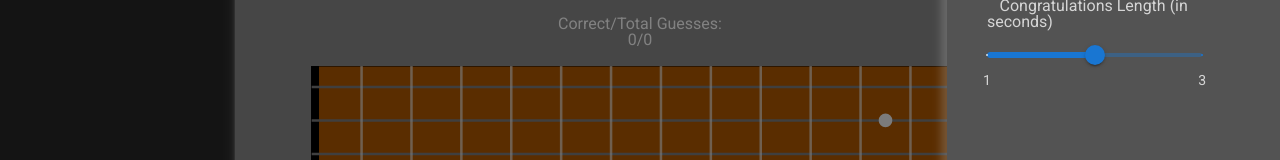
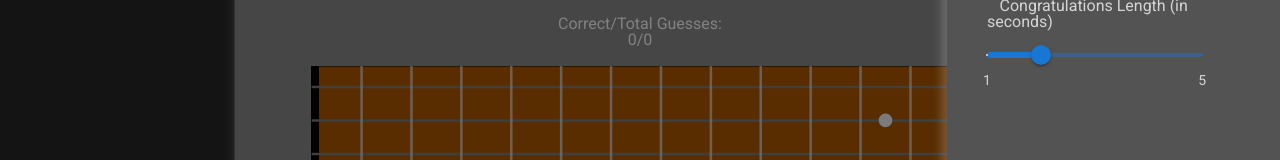
Before and after one commit to gregorymacat/guitarquiz, a React app: page / in a window 1280 px wide. Both pictures are taken after a click on the picture 1254 px from the left and 23 px from the top of the page. Shown: the part 309-469 px from the top of the page. Built offline with nearby package versions, Linux system fonts and the light colour scheme.

Commit message:
Added transition for closing settings, changed text colors

```diff
--- a/public/styles/main.css
+++ b/public/styles/main.css
@@ -83,11 +83,11 @@ section#main {
   display: block;
 }
 .guesses-results-container #incorrect-message {
-  color: rgb(196, 20, 20);
-  font-size: 160%;
+  color: rgb(181, 26, 26);
+  font-size: 145%;
 }
 .guesses-results-container #correct-message {
-  color: rgb(9, 170, 9);
+  color: rgb(26, 205, 26);
   font-size: 160%;
 }
 
--- a/public/styles/navbar.css
+++ b/public/styles/navbar.css
@@ -1,6 +1,39 @@
+@-webkit-keyframes fadeInAndOut {
+  0%, 100% { opacity: 0; }
+  40%, 60% { opacity: 1; }
+}
+@-webkit-keyframes fadeIn {
+  0% { opacity: 0; }
+  100% { opacity: 1; }
+}
+@-webkit-keyframes fadeOut {
+  0% { opacity: 1; }
+  100% { opacity: 0; }
+}
+@-webkit-keyframes slide-in {
+  100% { right: 0; }
+}
+@-webkit-keyframes slide-out {
+  100% { right: -40%; }
+}
+
 @keyframes fadeInAndOut {
   0%, 100% { opacity: 0; }
   40%, 60% { opacity: 1; }
+}
+@keyframes fadeIn {
+  0% { opacity: 0; }
+  100% { opacity: 1; }
+}
+@keyframes fadeOut {
+  0% { opacity: 1; }
+  100% { opacity: 0; }
+}
+@keyframes slide-in {
+  100% { right: 0; }
+}
+@keyframes slide-out {
+  100% { right: -40%; }
 }
 
 section#navbar {
@@ -29,7 +62,13 @@ section#navbar {
   height: 70%;
   width: 2%
 }
-#options-modal-background {
+/* @-webkit-keyframes fade-in {
+  100% { right: 0; }
+}
+@keyframes fade-in {
+  100% { right: 0; }
+} */
+#options-modal-background-fade-in {
   position: fixed;
   z-index: 2;
   top: 0;
@@ -37,9 +76,42 @@ section#navbar {
   width: 100%;
   height: 100%;
   background-color: rgba(0, 0, 0, 0.4);
+  animation: fadeIn 0.75s;
+}
+#options-modal-background-fade-out {
+  position: fixed;
+  z-index: 2;
+  top: 0;
+  left: 0;
+  width: 100%;
+  height: 100%;
+  background-color: rgba(0, 0, 0, 0.4);
+  animation: fadeOut 0.75s;
 }
 
-.options-select-container {
+#options-select-container-slide-in {
+  display: flex;
+  flex-direction: column;
+  justify-content: space-between;
+  position: fixed;
+  z-index: 2;
+  right: -40%;
+  width: 22%;
+  height: 92%;
+  padding: 2%;
+  background-color: rgb(83 83 83);
+  box-shadow: -4px 0px 8px 2px rgba(193, 193, 193, 0.28);
+  border-radius: 25px 0px 0px 25px;
+  -webkit-animation: slide-in 0.75s forwards;
+  /* -webkit-animation-delay: 2s; */
+  animation: slide-in 0.75s forwards;
+  /* animation-delay: 0.25s; */
+}
+#options-select-container-slide-in label, form {
+  margin: 5%;
+}
+
+#options-select-container-slide-out {
   display: flex;
   flex-direction: column;
   justify-content: space-between;
@@ -52,9 +124,10 @@ section#navbar {
   background-color: rgb(83 83 83);
   box-shadow: -4px 0px 8px 2px rgba(193, 193, 193, 0.28);
   border-radius: 25px 0px 0px 25px;
-}
-.options-select-container label, form {
-  margin: 5%;
+  -webkit-animation: slide-out 0.75s forwards;
+  /* -webkit-animation-delay: 2s; */
+  animation: slide-out 0.75s forwards;
+  /* animation-delay: 0.25s; */
 }
 #all-settings-container {
   height: 75%;
--- a/src/Components/Navbar.jsx
+++ b/src/Components/Navbar.jsx
@@ -28,32 +28,43 @@ const delayMarkerLabels = [
     label: '1',
   },
   {
-    value: 3,
-    label: '3',
+    value: 5,
+    label: '5',
   }
 ]
 
 function Navbar({settings, changeSettings}) {
-  const [settingsOpen, setSettingsOpen] = useState(false);
+  const [openSettings, setOpenSettings] = useState(false);
+  const [closeSettings, setCloseSettings] = useState(false);
   const [currStringCount, setCurrStringCount] = useState(settings.numOfStrings);
   const [currFretRange, setCurrFretRange] = useState(settings.fretRange);
   const [delay, setDelay] = useState(settings.delayBetweenNotes / 1000);
   const [showSaved, setShowSaved] = useState(false);
 
-  const handleClick = (event) => {
+  async function changeCloseState() {
+    setOpenSettings(false);
+    setCloseSettings(true);
+    //*IF THE TIME HERE IS CHANGED UPDATE THE LENGTH OF THE TRANSITION IN CSS
+    //*#options-select-container-slide-in(out) and #options-modal-background-fade-in(out)
+    await setTimeout(() => {
+      setCloseSettings(false);
+    }, 750);
+  }
+
+  function handleClick(event) {
     if (event.target.id === 'open-settings-icon') {
-      setSettingsOpen(true);
+      setOpenSettings(true);
     } else if (event.target.id === 'close-settings-icon') {
-      setSettingsOpen(false);
-    } else if (event.target.id === 'options-modal-background') {
-      setSettingsOpen(false);
+      changeCloseState();
+    } else if (event.target.id === 'options-modal-background-fade-in') {
+      changeCloseState();
     }
   }
-  const handleStringChange = (event, newValue) => {
+  function handleStringChange(event, newValue) {
     setCurrStringCount(newValue);
   }
 
-  const handleFretChange = (event, newValue, activeThumb) => {
+  function handleFretChange(event, newValue, activeThumb) {
     if (!Array.isArray(newValue)) {
       return;
     }
@@ -73,11 +84,11 @@ function Navbar({settings, changeSettings}) {
     }
   }
 
-  const handleDelayChange = (event, newValue) => {
+  function handleDelayChange(event, newValue) {
     setDelay(newValue);
   }
 
-  const handleSaveChanges = async () => {
+  async function handleSaveChanges () {
     setShowSaved(true);
 
     changeSettings(prevState => ({
@@ -87,20 +98,33 @@ function Navbar({settings, changeSettings}) {
       delayBetweenNotes: delay * 1000,
     }));
 
-    //!IF THE TIME HERE IS CHANGED UPDATE THE LENGTH OF THE TRANSITION IN CSS
+    //*IF THE TIME HERE IS CHANGED UPDATE THE LENGTH OF THE TRANSITION IN CSS
     await setTimeout(() => {
       setShowSaved(false);
     }, 2000);
   }
+
+  const modalClass =
+    openSettings ? "options-select-container-slide-in"
+    : closeSettings ? "options-select-container-slide-out"
+    : null;
+  const modalBackgroundClass =
+    openSettings ? "options-modal-background-fade-in"
+    : closeSettings ? "options-modal-background-fade-out"
+    : null;
 
   return (
     <div className="navbar-container">
       <h1 id="app-title">Guitar Notes Quiz</h1>
       <img id="open-settings-icon" onClick={handleClick} src="setting.png"></img>
       {
-        settingsOpen ?
-        <div id="options-modal-background">
-          <div className="options-select-container">
+        modalBackgroundClass ?
+          <div id={modalBackgroundClass} onClick={handleClick}></div>
+          : null
+      }
+      {
+        modalClass ?
+          <div id={modalClass}>
             <span id="close-settings-icon" onClick={handleClick}>Close</span>
             <form id="all-settings-container">
               <div className="slider-container">
@@ -122,7 +146,7 @@ function Navbar({settings, changeSettings}) {
                 <label for="delay-range">Congratulations Length (in seconds)</label>
                 <Slider id="delay-range" className="settings-slider" ariaLabel="Amount of Delay"
                   value={delay} onChange={handleDelayChange} valueLabelDisplay="auto"
-                  min={1} max={3} defaultValue={delay} marks={delayMarkerLabels}
+                  min={1} max={5} defaultValue={delay} marks={delayMarkerLabels}
                 />
               </div>
             </form>
@@ -135,7 +159,6 @@ function Navbar({settings, changeSettings}) {
               <button id="save-changes" onClick={handleSaveChanges}>Save Changes</button>
             </div>
           </div>
-        </div>
         : null
       }
     </div>
--- a/src/Components/Note.jsx
+++ b/src/Components/Note.jsx
@@ -11,8 +11,8 @@ const GUITAR_NOTES = [
   ['F#/Gb', 'G', 'G#/Ab', 'A', 'A#/Bb', 'B', 'C', 'C#/Db', 'D', 'D#/Eb', 'E', 'F', 'F#/Gb'],
   ['C#/Db', 'D', 'D#/Eb', 'E', 'F', 'F#/Gb', 'G', 'G#/Ab', 'A', 'A#/Bb', 'B', 'C', 'C#/Db'],
 ];
-const NOTE_STYLE = {fill: 'rgb(256, 0, 0)', stroke: 'rgb(256, 0, 0)'};
-const CORRECT_NOTE_STYLE = {fill: 'rgb(0, 256, 0)', stroke: 'rgb(0, 256, 0)'};
+const NOTE_STYLE = {fill: 'rgb(181, 26, 26)', stroke: 'rgb(181, 26, 26)'};
+const CORRECT_NOTE_STYLE = {fill: 'rgb(26, 148, 26)', stroke: 'rgb(26, 148, 26)'};
 
 function Note({guitarMeasurements, settings, setNote, correctCount, isCorrect}) {
   const [currString, setCurrString] = useState();
--- a/src/Components/UserInput.jsx
+++ b/src/Components/UserInput.jsx
@@ -14,12 +14,13 @@ function UserInput({setGuess}) {
     event.preventDefault();
 
     //Need to remove whitespace from guesses, general sanitation of input needed
+    setInput('')
     setGuess(input);
   }
 
   return (
     <form className="user-input-container" onSubmit={handleSubmit}>
-      <input id="text-input" type="text" onChange={handleChange}></input>
+      <input id="text-input" type="text" onChange={handleChange} value={input}></input>
       <button id="text-submit" onClick={handleSubmit}><span>Submit</span></button>
     </form>
   )
```
Also changed, not shown: src/App.jsx (line endings or trailing spaces).
